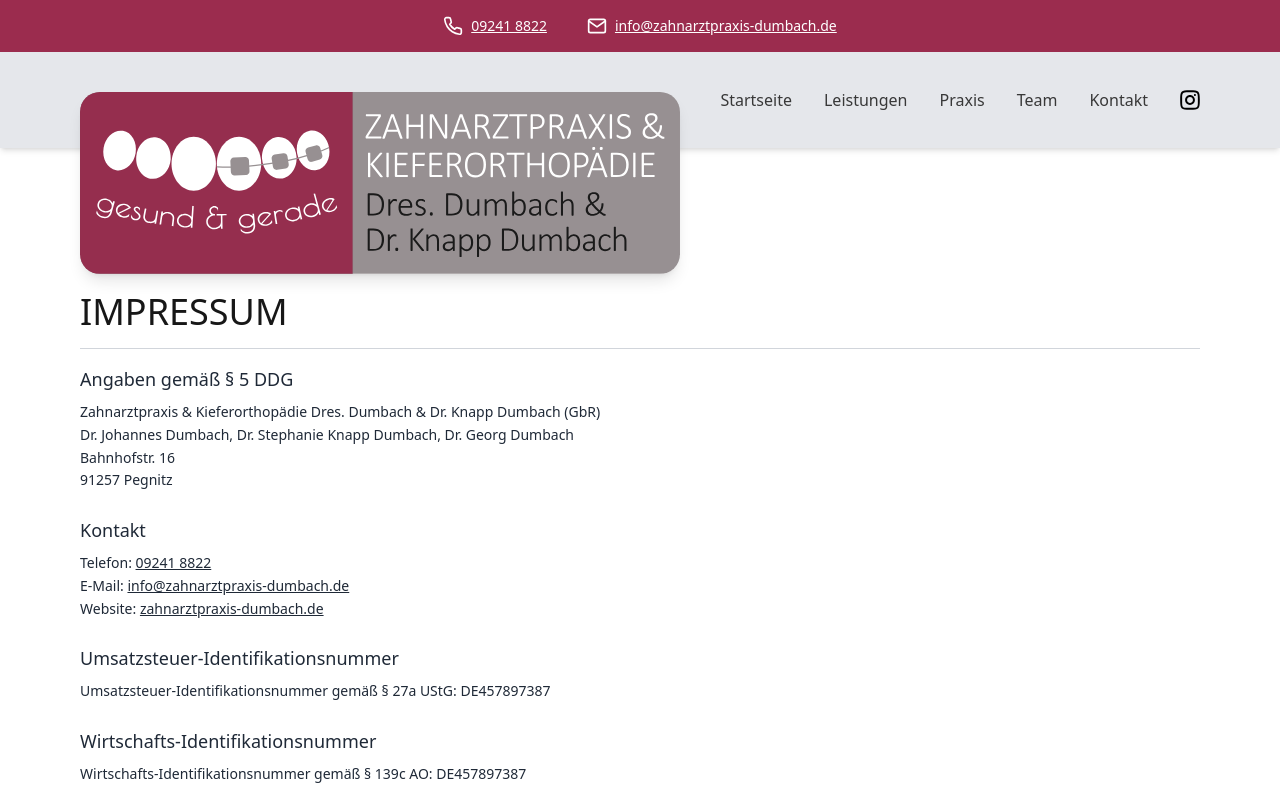
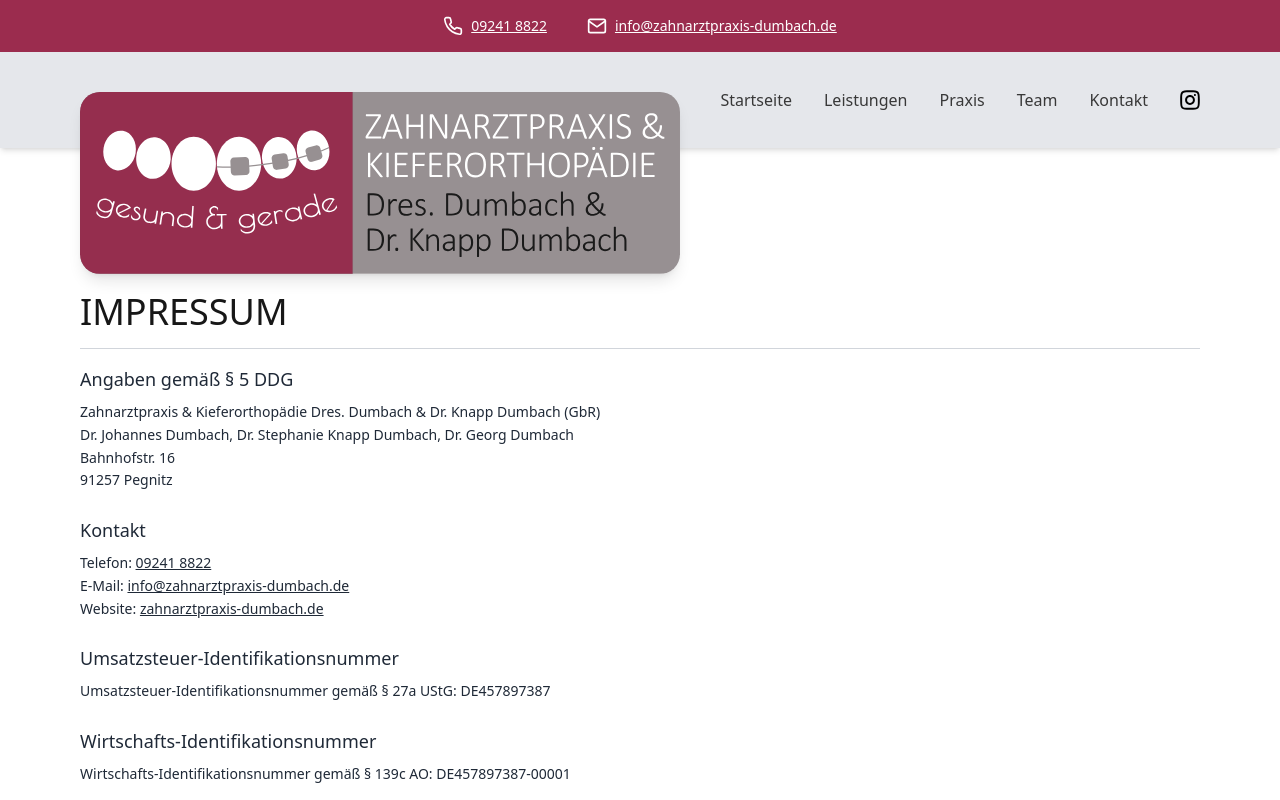
Before and after one commit to chrisknapp98/react-dentist-example, a Next.js app: page /impressum in a window 1280 px wide. Shown: the top 800 px of the page. Built offline with nearby package versions, Linux system fonts and the light colour scheme.

Commit message:
correct Wirtschafts-Identifikationsnummer

```diff
--- a/src/app/impressum/page.tsx
+++ b/src/app/impressum/page.tsx
@@ -70,7 +70,7 @@ export default function Impressum() {
 
           <div>
             <h2 className="text-lg mb-2">Wirtschafts-Identifikationsnummer</h2>
-            <p>Wirtschafts-Identifikationsnummer gemäß § 139c AO: DE457897387</p>
+            <p>Wirtschafts-Identifikationsnummer gemäß § 139c AO: DE457897387-00001</p>
           </div>
 
           <div>
```
